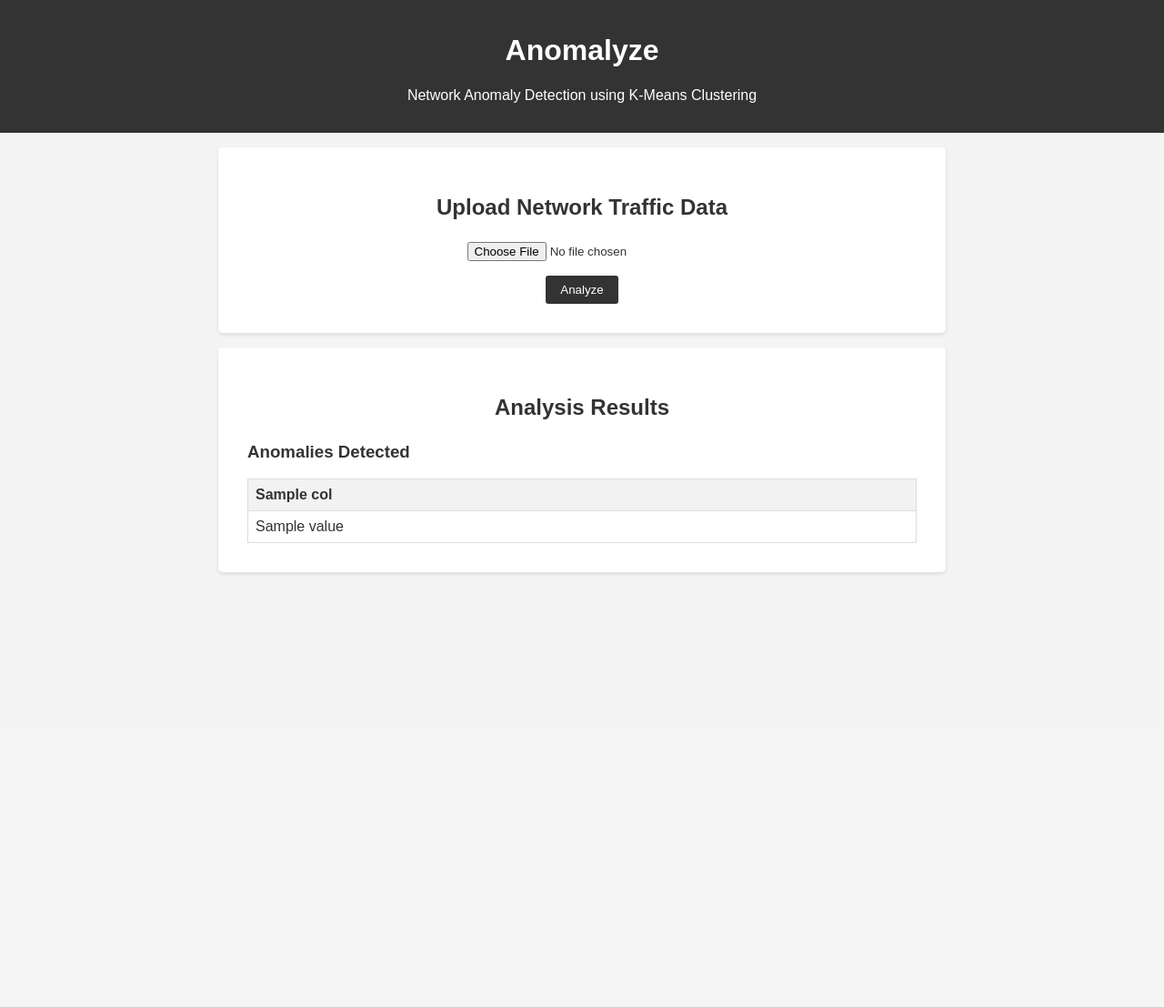
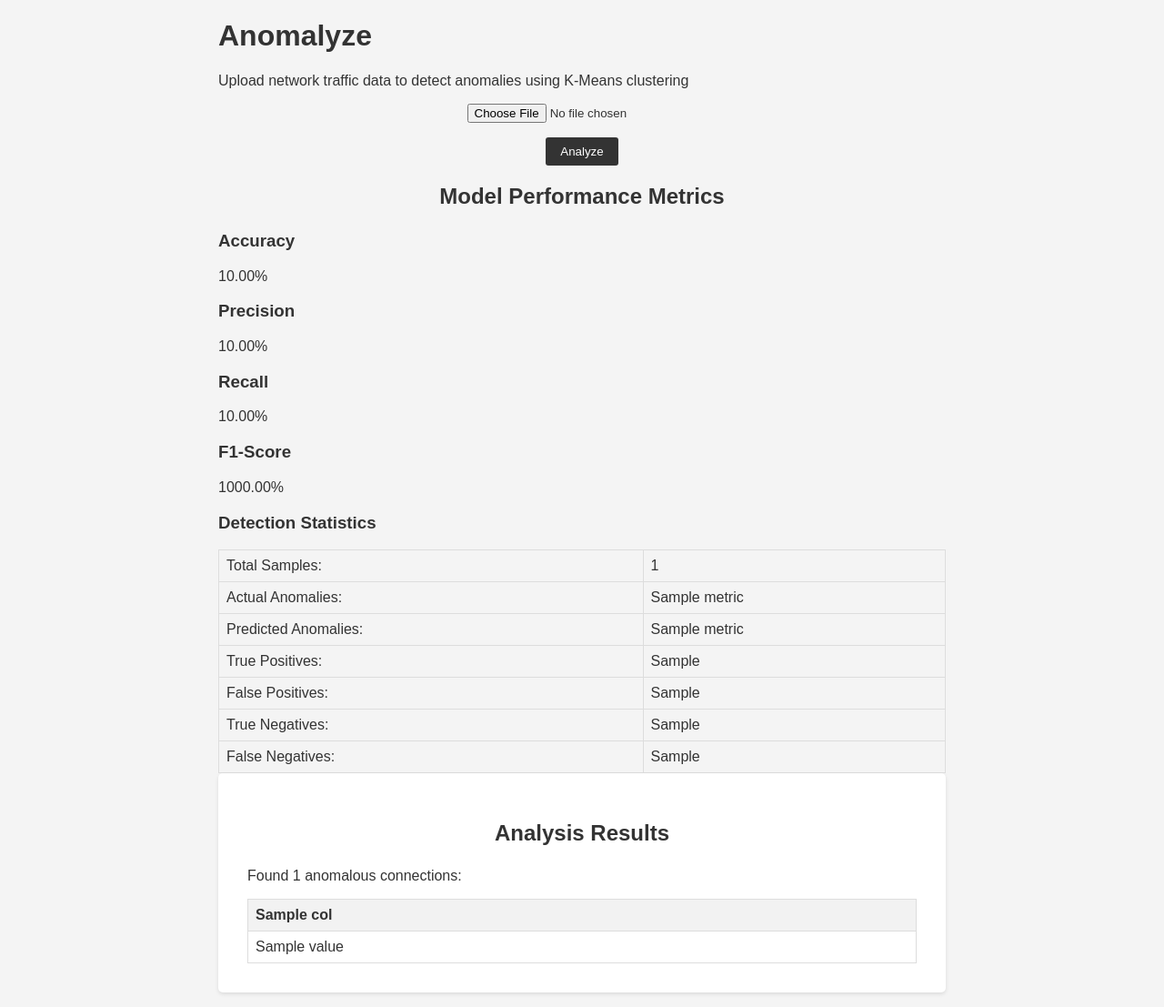
Before and after one commit to princeravenver01/Anomalyze_Go, a Flask app: template templates/index.html in a window 1280 px wide. Shown: the whole page at 91% size. Before the commit the page ends 631 px from the top, so only its background shows below. Run offline with Flask 3, Linux system fonts and the light colour scheme; the template is opened without the code that fills it: most values are stand-ins (such as "Sample title", 1, 10 or a date in 2020).

Commit message:
updated the htl to make it correlate to the accuracy added feature

```diff
--- a/templates/index.html
+++ b/templates/index.html
@@ -3,31 +3,100 @@
   <head>
     <meta charset="UTF-8" />
     <meta name="viewport" content="width=device-width, initial-scale=1.0" />
-    <title>Anomalyze - Network Anomaly Detection</title>
+    <title>Anomalyze - Network Traffic Anomaly Detection</title>
     <link
       rel="stylesheet"
       href="{{ url_for('static', filename='style.css') }}"
     />
   </head>
   <body>
-    <header>
+    <div class="container">
       <h1>Anomalyze</h1>
-      <p>Network Anomaly Detection using K-Means Clustering</p>
-    </header>
-    <main>
-      <div class="container">
-        <div class="upload-section">
-          <h2>Upload Network Traffic Data</h2>
-          <form action="/upload" method="post" enctype="multipart/form-data">
-            <input type="file" name="file" accept=".csv,.txt" />
-            <button type="submit">Analyze</button>
-          </form>
+      <p>
+        Upload network traffic data to detect anomalies using K-Means clustering
+      </p>
+
+      <form
+        method="POST"
+        action="/upload"
+        enctype="multipart/form-data"
+        class="upload-form"
+      >
+        <input type="file" name="file" accept=".txt,.csv" required />
+        <button type="submit">Analyze</button>
+      </form>
+
+      {% if metrics %}
+      <div class="metrics-section">
+        <h2>Model Performance Metrics</h2>
+        <div class="metrics-grid">
+          <div class="metric-card">
+            <h3>Accuracy</h3>
+            <p class="metric-value">
+              {{ "%.2f%%" | format(metrics.accuracy * 100) }}
+            </p>
+          </div>
+          <div class="metric-card">
+            <h3>Precision</h3>
+            <p class="metric-value">
+              {{ "%.2f%%" | format(metrics.precision * 100) }}
+            </p>
+          </div>
+          <div class="metric-card">
+            <h3>Recall</h3>
+            <p class="metric-value">
+              {{ "%.2f%%" | format(metrics.recall * 100) }}
+            </p>
+          </div>
+          <div class="metric-card">
+            <h3>F1-Score</h3>
+            <p class="metric-value">
+              {{ "%.2f%%" | format(metrics.f1_score * 100) }}
+            </p>
+          </div>
         </div>
-        {% if results is not none and not results.empty %}
-        <div class="results-section">
-          <h2>Analysis Results</h2>
-          <h3>Anomalies Detected</h3>
-          <table>
+
+        <div class="stats-section">
+          <h3>Detection Statistics</h3>
+          <table class="stats-table">
+            <tr>
+              <td>Total Samples:</td>
+              <td>{{ metrics.total_samples }}</td>
+            </tr>
+            <tr>
+              <td>Actual Anomalies:</td>
+              <td>{{ metrics.actual_anomalies }}</td>
+            </tr>
+            <tr>
+              <td>Predicted Anomalies:</td>
+              <td>{{ metrics.predicted_anomalies }}</td>
+            </tr>
+            <tr>
+              <td>True Positives:</td>
+              <td>{{ metrics.true_positives }}</td>
+            </tr>
+            <tr>
+              <td>False Positives:</td>
+              <td>{{ metrics.false_positives }}</td>
+            </tr>
+            <tr>
+              <td>True Negatives:</td>
+              <td>{{ metrics.true_negatives }}</td>
+            </tr>
+            <tr>
+              <td>False Negatives:</td>
+              <td>{{ metrics.false_negatives }}</td>
+            </tr>
+          </table>
+        </div>
+      </div>
+      {% endif %} {% if results is not none and not results.empty %}
+      <div class="results-section">
+        <h2>Analysis Results</h2>
+        <p>Found {{ results | length }} anomalous connections:</p>
+
+        <div class="table-container">
+          <table class="results-table">
             <thead>
               <tr>
                 {% for col in results.columns %}
@@ -36,7 +105,7 @@
               </tr>
             </thead>
             <tbody>
-              {% for row in results.values %}
+              {% for _, row in results.iterrows() %}
               <tr>
                 {% for value in row %}
                 <td>{{ value }}</td>
@@ -46,8 +115,8 @@
             </tbody>
           </table>
         </div>
-        {% endif %}
       </div>
-    </main>
+      {% endif %}
+    </div>
   </body>
 </html>
```
